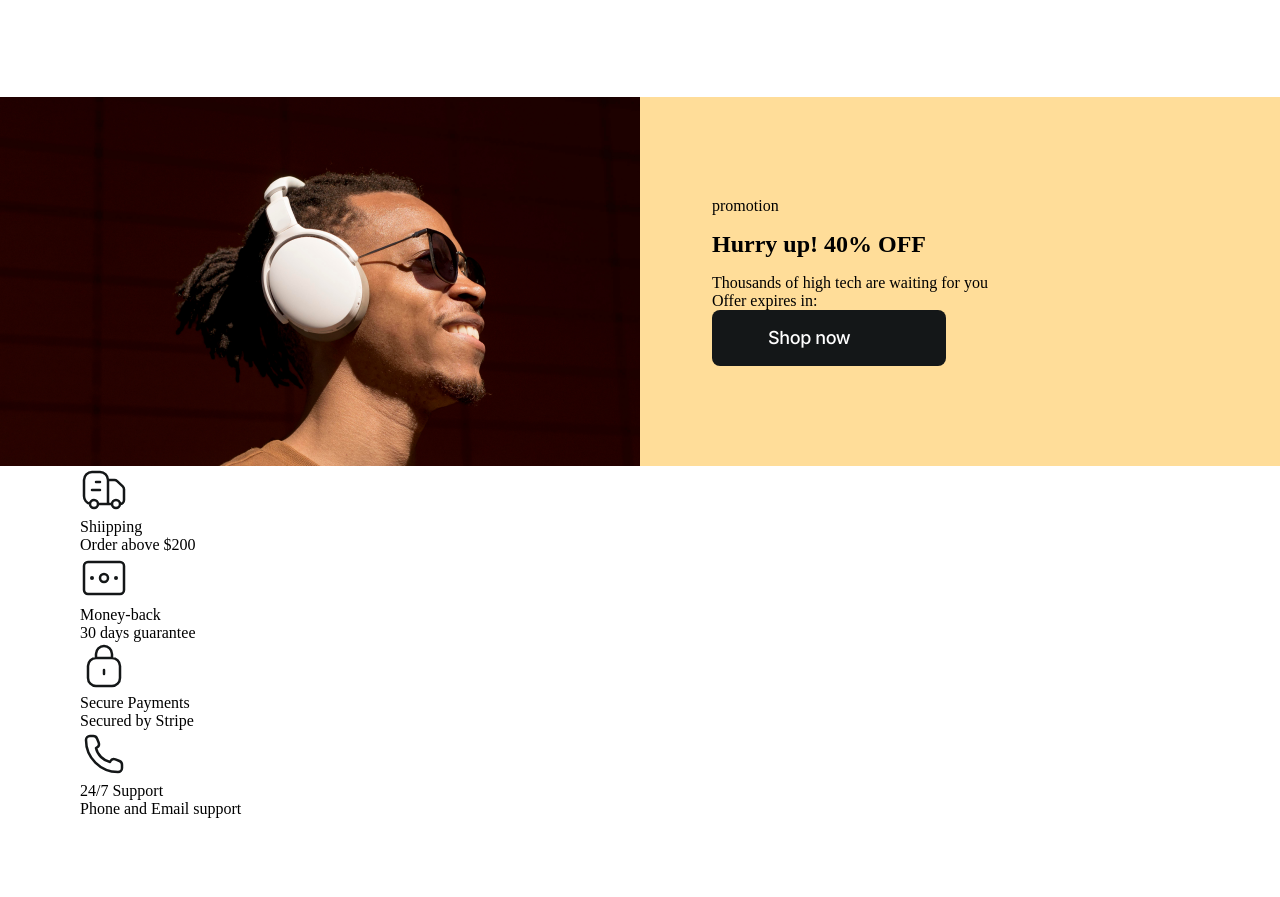
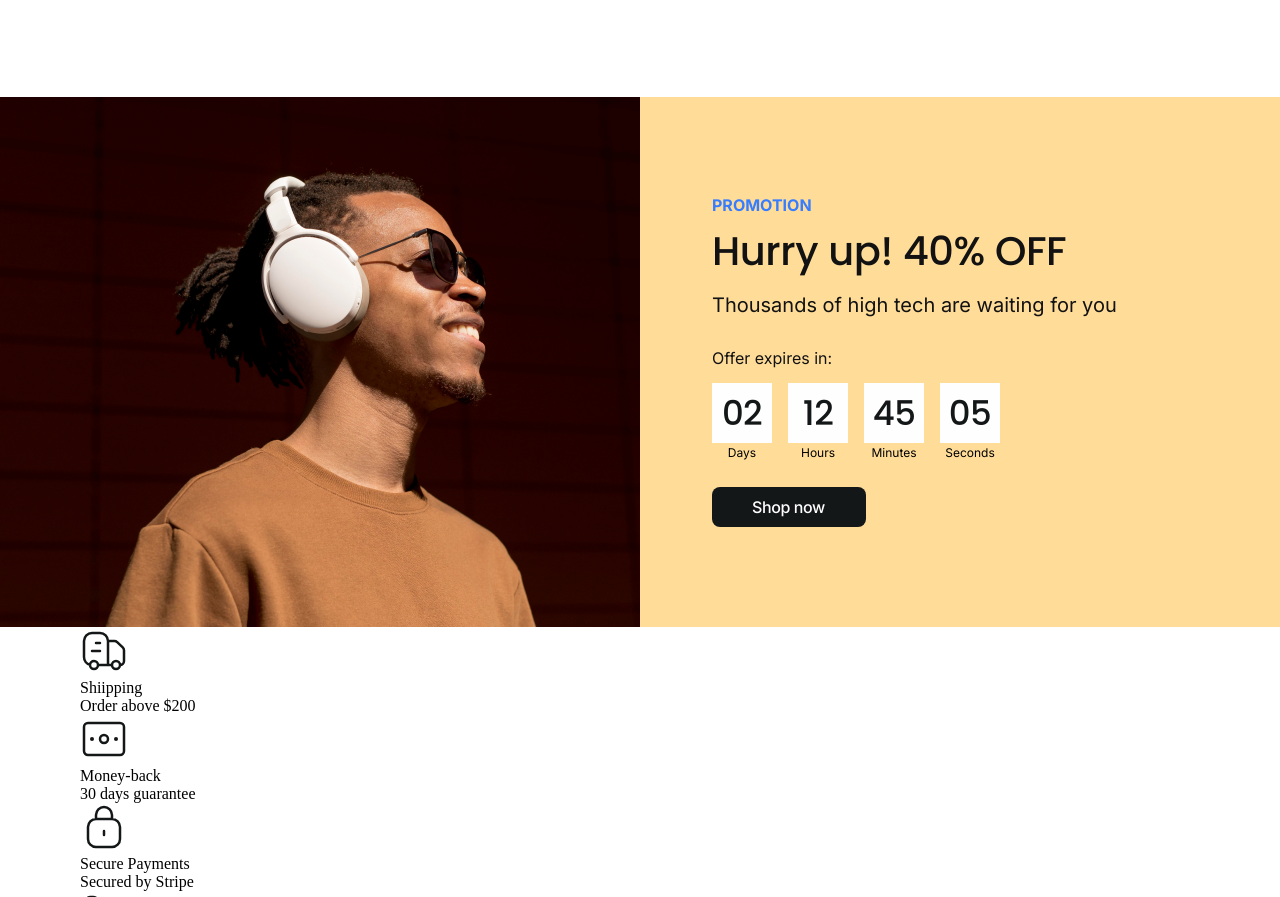
Before and after one commit to vikamary/HeadPhones, a website: page src/html/index.html in a window 1280 px wide. Shown: the part 3442-4339 px from the top of the page. Before the commit the page ends 4260 px from the top, so only its background shows below. Drawn offline with Linux system fonts and the light colour scheme.

Commit message:
Banner is Ready

```diff
--- a/src/html/index.html
+++ b/src/html/index.html
@@ -535,10 +535,28 @@
 
             <div class="banner__timer">
               <p class="banner__expires">Offer expires in:</p>
+              <div class="timer">
+                <div class="timer__el">
+                  <div class="timer__value">02</div>
+                  <div class="timer__desc">Days</div>
+                </div>
+                <div class="timer__el">
+                  <div class="timer__value">12</div>
+                  <div class="timer__desc">Hours</div>
+                </div>
+                <div class="timer__el">
+                  <div class="timer__value">45</div>
+                  <div class="timer__desc">Minutes</div>
+                </div>
+                <div class="timer__el">
+                  <div class="timer__value">05</div>
+                  <div class="timer__desc">Seconds</div>
+                </div>
+              </div>
             </div>
 
               <div class="banner__btn">
-                <a href="#" class="btn">Shop now</a>
+                <a href="#" class="btn btn--smaller">Shop now</a>
               </div>
       </div>
   </section>
--- a/src/scss/blocks/_banner.scss
+++ b/src/scss/blocks/_banner.scss
@@ -23,6 +23,9 @@
   width: 50%;
   padding-left: 72px;
   float: right;
+
+  display: grid;
+  gap: 24px;
 }
 
 .banner__wrpapper {
@@ -31,30 +34,86 @@
 }
 
 .banner__tagline {
+  font-family: var(--font-inter);
+  font-size: 16px;
+  font-weight: 700;
+  line-height: 16px;
+  text-transform: uppercase;
+  color: #377DFF;
 
 }
 
 .banner__title {
+  font-family: var(--font-poppins);
+  font-size: 40px;
+  font-weight: 500;
+  line-height: 44px;
+  letter-spacing: -0.4000000059604645px;
+  color: #121212;
 
 }
 
 .banner__description {
+  font-family: var(--font-inter);
+  font-size: 20px;
+  font-weight: 400;
+  line-height: 32px;
+  color: #121212;
 
 }
 
 .banner__timer {
   display: grid;
   gap: 12px;
+
+
+  .timer {
+    display: flex;
+    gap: 16px;
+    align-items: flex-start;
+  }
+
+  .timer__el {
+    text-align: center;
+
+  }
+
+  .timer__value {
+    width: 60px;
+    height: 60px;
+    background-color: #fefefe;
+    line-height: 60px;
+
+    font-family: var(--font-poppins);
+    font-size: 34px;
+    font-weight: 500;
+    letter-spacing: -0.6px;
+    color: #141718;
+
+  }
+
+  .timer__desc {
+    font-family: var(--font-inter);
+    font-size: 12px;
+    font-weight: 400;
+    line-height: 20px;
+
+
+  }
+
+
 }
 
+
 .banner__expires {
+  font-family: var(--font-inter);
+  font-size: 16px;
+  font-weight: 400;
+  line-height: 26px;
+  color: #121212;
 
 }
 
 .banner__btn {
-
+  max-width: 154px;
 }
-
-.btn {
-
-}
--- a/src/scss/main.scss
+++ b/src/scss/main.scss
@@ -53,7 +53,7 @@
   width: 100%;
   color: #fff;
   text-decoration: none;
-  font-family: 'Inter', sans-serif;
+  font-family: var(--font-inter);
   font-size: 18px;
   font-weight: 500;
   line-height: 32px;
@@ -73,4 +73,10 @@
     max-width: 230px;
     width: 100%;
   }
+
+  &--smaller{
+    padding: 6px 40px;
+    font-size: 16px;
+    line-height: 28px;
+  }
 }
```
Also changed, not shown: src/scss/main.css, 1 other file.
